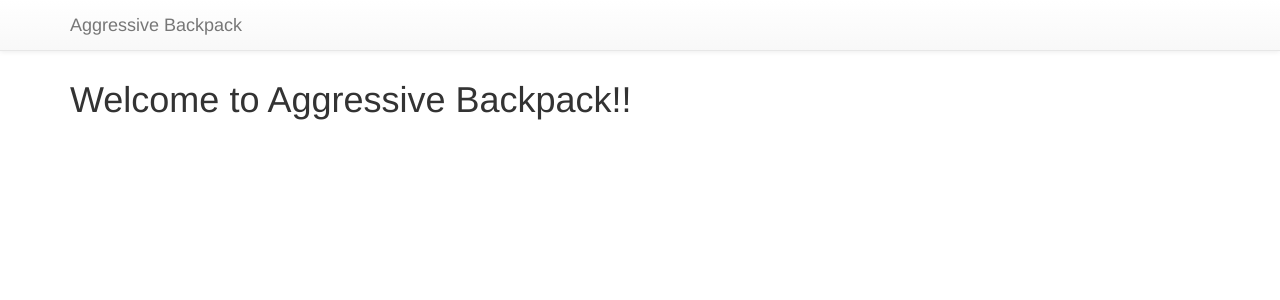
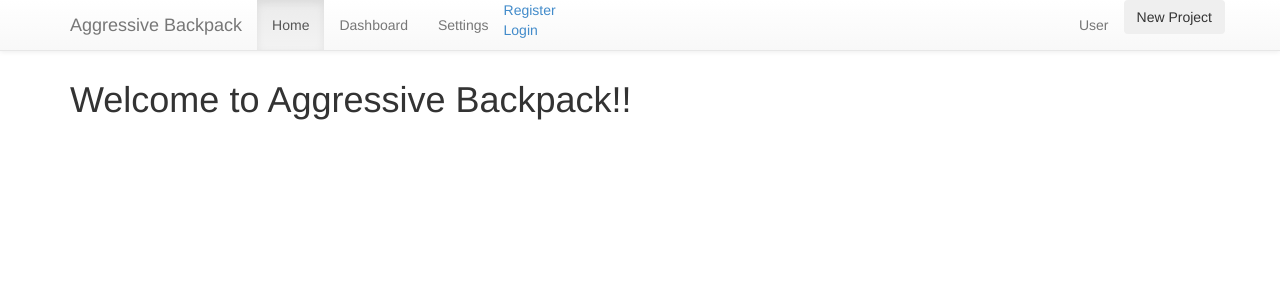
Before and after one commit to Kaffse/dim3-teamt, a Django app: page /aggressiveBackpack/ in a window 1280 px wide. Shown: the top 300 px of the page. Run offline with Django 3.2, Linux system fonts and the light colour scheme; some libraries are stand-ins or nearby versions.

Commit message:
Bug fixes from the lab

```diff
--- a/template/aggressiveBackpack/base.html
+++ b/template/aggressiveBackpack/base.html
@@ -24,7 +24,7 @@
                 </button>
                 <a class="navbar-brand" href="{{index}}">Aggressive Backpack</a>
             </div>
-            <div class="navbat-collapse collapse" style="height:1px;">
+            <div class="navbar-collapse collapse">
                 <ul class="nav navbar-nav">
                     <li class="active">
                         <a href="{{index}}">Home</a>
```
Also changed, not shown: 2 other files.
